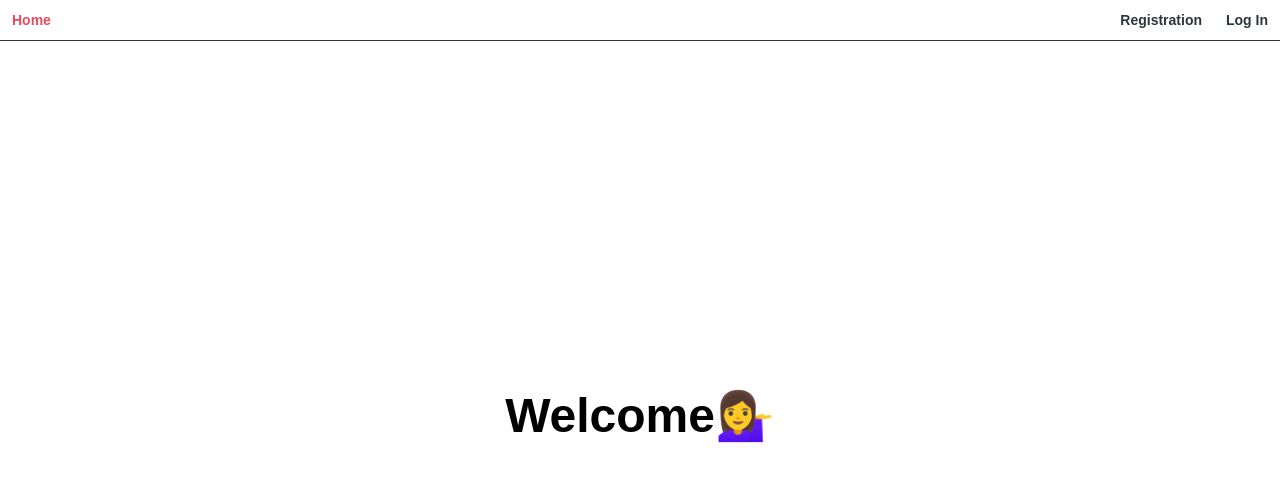
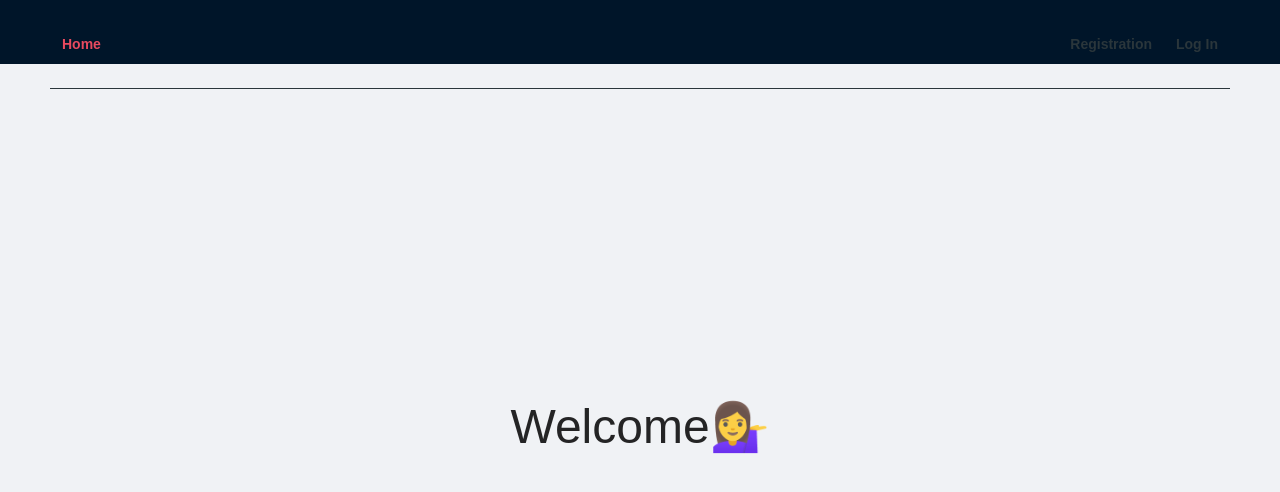
Before and after one commit to malyshkoserhii/goit-react-hw-08-phonebook, a React (Create React App) app: page / in a window 1280 px wide. Shown: the top 492 px of the page. Built offline with nearby package versions, Linux system fonts and the light colour scheme.

Commit message:
antd has been started

```diff
--- /dev/null
+++ b/src/App.css
@@ -0,0 +1 @@
+@import 'antd/dist/antd.css';
--- a/src/App.js
+++ b/src/App.js
@@ -1,7 +1,9 @@
+import { Layout } from 'antd';
 import { lazy, Suspense, useEffect } from 'react';
 import { useSelector, useDispatch } from 'react-redux';
 import { Switch } from 'react-router-dom';
 import { authOperations, authSelectors } from './redux/auth';
+import './App.css';
 import AppBar from './components/AppBar';
 import PrivateRoute from './components/UserMenu/PrivateRoute';
 import PublicRoute from './components/UserMenu/PublicRoute';
@@ -23,6 +25,7 @@ const ContactsView = lazy(() =>
 const App = () => {
   const dispatch = useDispatch();
   const isBeingLoggedIn = useSelector(authSelectors.getIsBeingLoggedIn);
+  const { Header, Content } = Layout;
 
   useEffect(() => {
     dispatch(authOperations.fetchCurrentUser());
@@ -30,8 +33,13 @@ const App = () => {
 
   return (
     !isBeingLoggedIn && (
-      <>
+      <Layout>
+        <Layout>
+          <Header>
             <AppBar />
+          </Header>
+        </Layout>
+        <Content>
           <Suspense fallback={<Spinner />}>
             <Switch>
               <>
@@ -55,7 +63,8 @@ const App = () => {
               </>
             </Switch>
           </Suspense>
-      </>
+        </Content>
+      </Layout>
     )
   );
 };
--- a/src/redux/store.js
+++ b/src/redux/store.js
@@ -22,7 +22,7 @@ const middleware =
             ignoredActions: [FLUSH, REHYDRATE, PAUSE, PERSIST, PURGE, REGISTER],
           },
         }),
-        logger,
+        // logger,
       ]
     : [
         ...getDefaultMiddleware({
```
Lines whose indentation alone changed are shown as unchanged.
